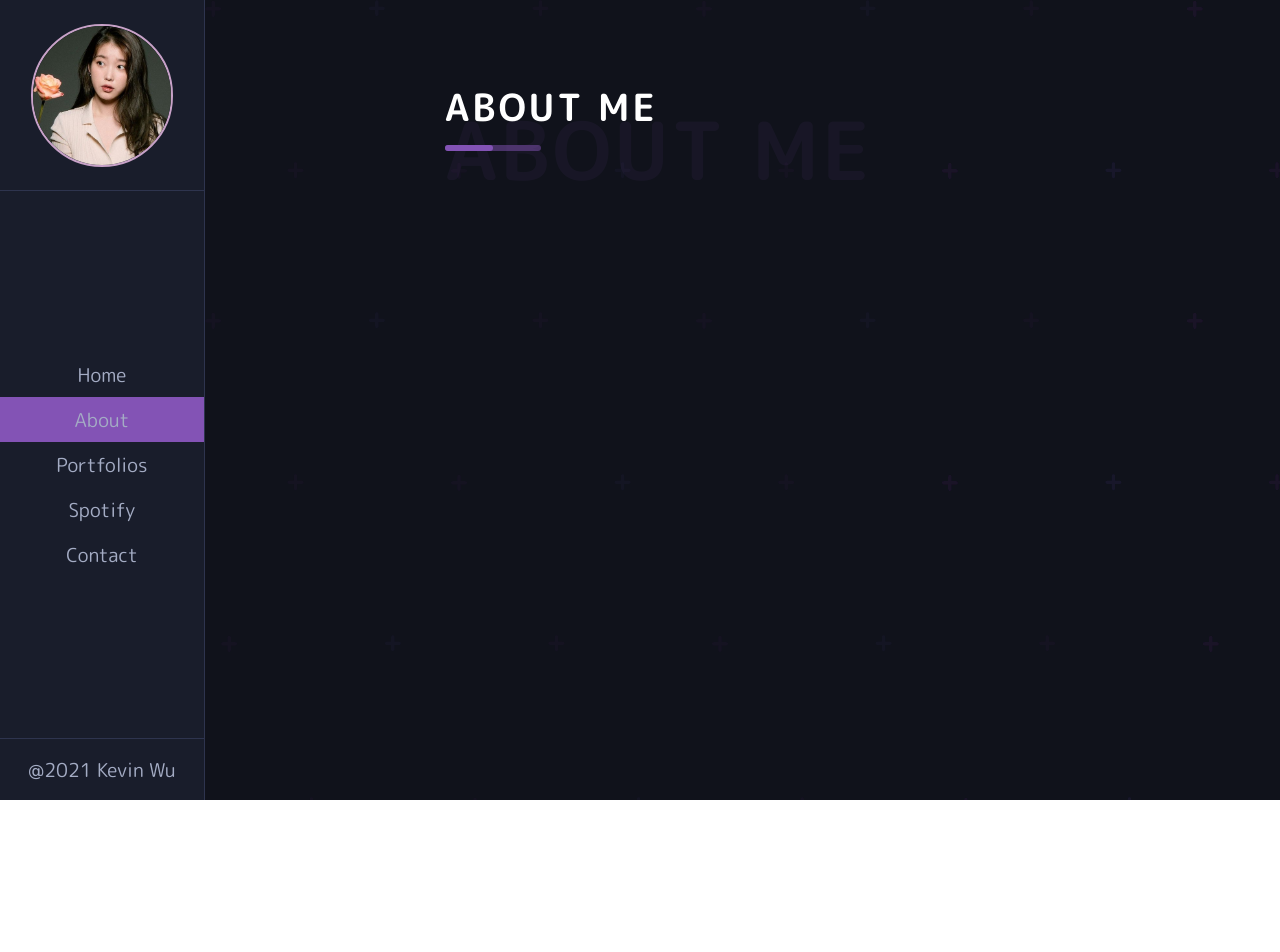
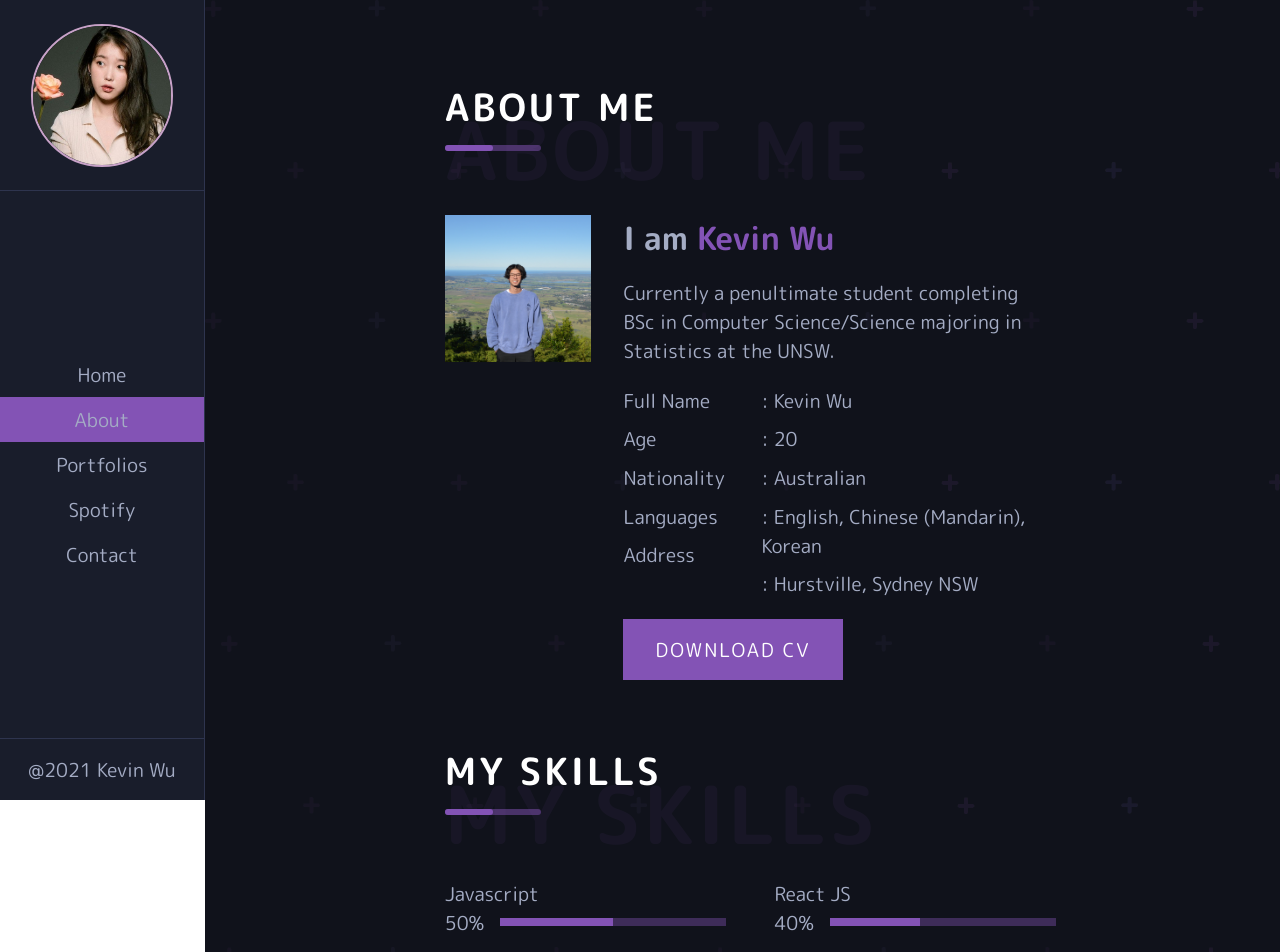
Before and after one commit to kevywevyy/kevwevy_website, a React (Create React App) app: page /about in a window 1280 px wide. Shown: the top 952 px of the page. Before the commit the page ends 800 px from the top, so only its background shows below. Built offline with nearby package versions, Linux system fonts and the light colour scheme.

Commit message:
finish main draft of about page and added scroll bar successfully

```diff
--- a/src/App.scss
+++ b/src/App.scss
@@ -2,13 +2,26 @@
 @import './styles/navbar';
 @import './styles/typography';
 @import './styles/title';
+@import './styles/about';
+@import './styles/skill';
+
+
 
 *{
     padding: 0;
     margin: 0;
     box-sizing: border-box;
 }
-
+body::-webkit-scrollbar {
+    width: 8px;
+}
+body::-webkit-scrollbar-thumb {
+    background-color: #7952a3d0;
+    border-radius: 50px;
+}
+body::-webkit-scrollbar-track {
+    background-color: #a4acc4;
+}
 body {
     color: #a4acc4;
     font-family: 'M PLUS Rounded 1c', sans-serif;
--- /dev/null
+++ b/src/Components/ImageSection.js
@@ -0,0 +1,38 @@
+import React from 'react';
+import about from '../img/about.jpg';
+
+function ImageSection() {
+    return (
+        <div className="ImageSection">
+            <div className="img">
+                <img src={about} alt="/" />
+            </div>
+            <div className="about-info">
+                <h4> I am<span> Kevin Wu</span>
+                </h4>
+                <p className="about-me">
+                    Currently a penultimate student completing BSc in Computer Science/Science majoring in Statistics at the UNSW.
+                </p>
+                <div className="about-details">
+                    <div className="left-section">
+                        <p>Full Name</p>
+                        <p>Age</p>
+                        <p>Nationality</p>
+                        <p>Languages</p>
+                        <p>Address</p>
+                    </div>
+                    <div className="right-section">
+                        <p>: Kevin Wu</p>
+                        <p>: 20</p>
+                        <p>: Australian</p>
+                        <p>: English, Chinese (Mandarin), Korean</p>
+                        <p>: Hurstville, Sydney NSW</p>
+                    </div>
+                </div>
+                <button className="btn">Download CV</button>
+            </div>
+        </div>
+    )
+}
+
+export default ImageSection;
--- /dev/null
+++ b/src/Components/SkillsSection.js
@@ -0,0 +1,21 @@
+import React from 'react';
+
+function SkillsSection({skill, progress,width}) {
+    return (
+        <div className="SkillsSection">
+            <div className="skills-container">
+                <h5 className="skills-title">{skill}</h5>
+                <div className="skill-bar">
+                    <p className="skill-text">{progress}</p>
+                    <div className="skill-progress">
+                        <div className="progress">
+                            <div className="inner-progress" style={{width:width}}></div>
+                        </div>
+                    </div>
+                </div>
+            </div>
+        </div>
+    )
+}
+
+export default SkillsSection;
--- a/src/Pages/AboutPage.js
+++ b/src/Pages/AboutPage.js
@@ -1,10 +1,22 @@
 import React from 'react';
 import Title from '../Components/Title';
-
+import ImageSection from '../Components/ImageSection';
+import SkillsSection from '../Components/SkillsSection';
 function AboutPage() {
     return (
         <div className="AboutPage">
             <Title title={'About Me'} span={'About Me'}/>
+            <ImageSection />
+            <Title title={'My Skills'} span={'My Skills'}/>
+            <div className="skill-container">
+                <SkillsSection skill={'Javascript'} progress={'50%'} width={'50%'}/>
+                <SkillsSection skill={'React JS'} progress={'40%'} width={'40%'}/>
+                <SkillsSection skill={'Python'} progress={'70%'} width={'70%'}/>
+                <SkillsSection skill={'Java'} progress={'65%'} width={'65%'}/>
+                <SkillsSection skill={'C'} progress={'70%'} width={'70%'}/>
+                <SkillsSection skill={'C++'} progress={'40%'} width={'40%'}/>
+
+            </div>
         </div>
     )
 }
--- /dev/null
+++ b/src/styles/_about.scss
@@ -0,0 +1,70 @@
+.ImageSection {
+    display: flex;
+    margin-top: 4rem;
+    margin-bottom: 4rem;
+    // height: 40vh;
+    .img {
+        width: 60%;
+        height: 60%;
+        img {
+            width: 100%;
+            height: 100%;
+            object-fit: cover;
+        }
+    }
+    .about-info {
+        margin-left: 2rem;
+        h4 {
+            font-size: 2rem;
+        }
+        .about-me {
+            padding: 1rem 0;
+        }
+    }
+}
+
+.about-details {
+    display: flex;
+    p {
+        padding: 0.3rem 0;
+    }
+    .right-section {
+        margin-left: 2.3rem;
+    }
+
+}
+
+.btn {
+    padding: 1rem 2rem;
+    background-color: #8353b5;
+    outline: none;
+    border: none;
+    font-family: inherit;
+    font-size: inherit;
+    color: white;
+    text-transform: uppercase;
+    cursor: pointer;
+    letter-spacing: 2px;
+    margin-top: 1rem;
+    position: relative;
+    &::after {
+        position: absolute;
+        content: "";
+        width: 0;
+        height: 0.3rem;
+        left: 0;
+        bottom: 0;
+        background-color:#9789a579;
+        transition: all 0.4s ease-in-out;
+    }
+    &:hover::after {
+        width: 100%;
+    }
+}
+.skill-container {
+    display: grid;
+    grid-template-columns: repeat(2, 1fr);
+    column-gap: 4rem;
+    row-gap: 3rem;
+    margin: 4rem 0;
+}
--- /dev/null
+++ b/src/styles/_skill.scss
@@ -0,0 +1,34 @@
+.SkillsSection {
+    // margin: 4.5rem 0;
+}
+
+.skills-container {
+    .skills-title {
+        font-size: 1.2rem;
+        font-weight: 400;
+    }
+    .skill-bar {
+        display: flex;
+        align-items: center;
+        .skill-text {
+        }
+        .skill-progress {
+            width: 100%;
+            .progress {
+                width: 100%;
+                height: 0.5rem;
+                background-color: red;
+                margin-left: 1rem;
+                background-color: #8253b567;
+                position: relative;
+                .inner-progress {
+                    position: absolute;
+                    background-color: #8353b5;
+                    height: 100%;
+                    left: 0;
+                    bottom: 0;
+                }
+            }
+        }
+    }
+}
```
Also changed, not shown: src/img/about.jpg (added).
